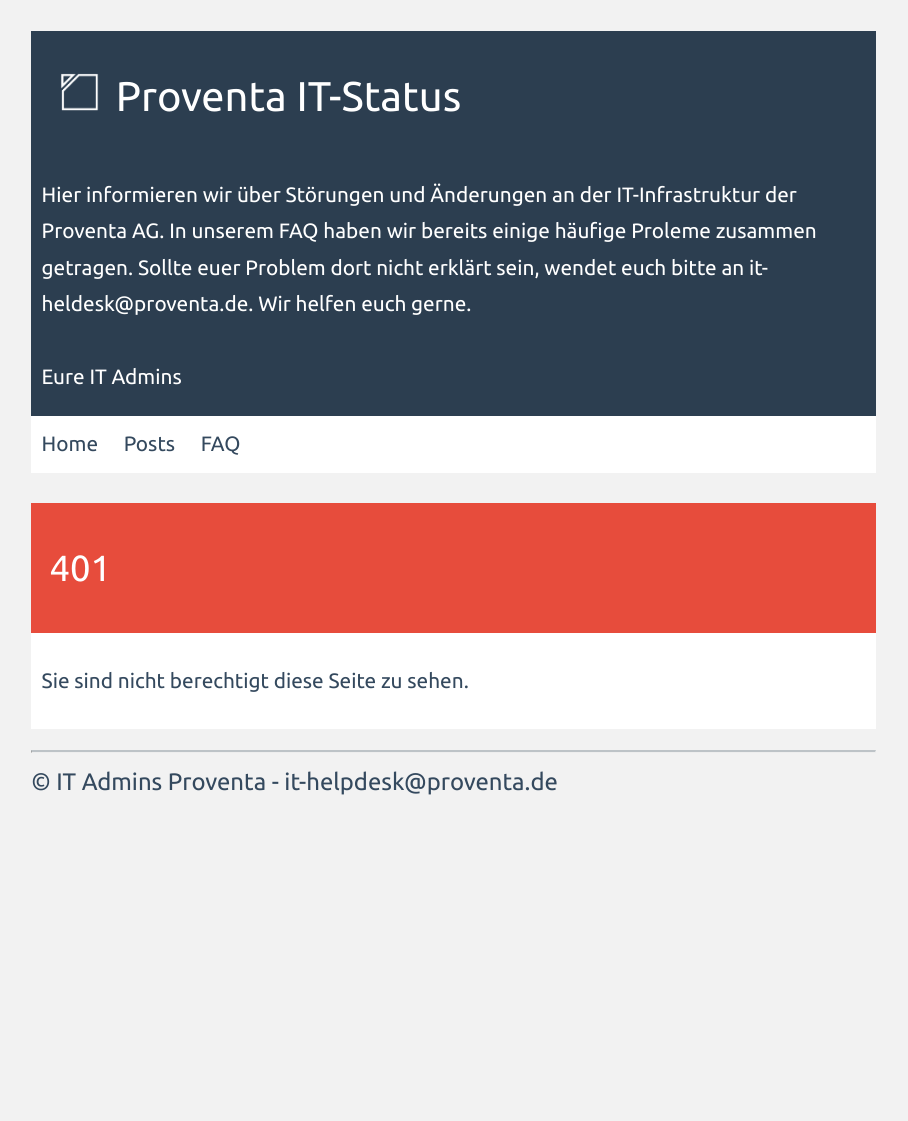
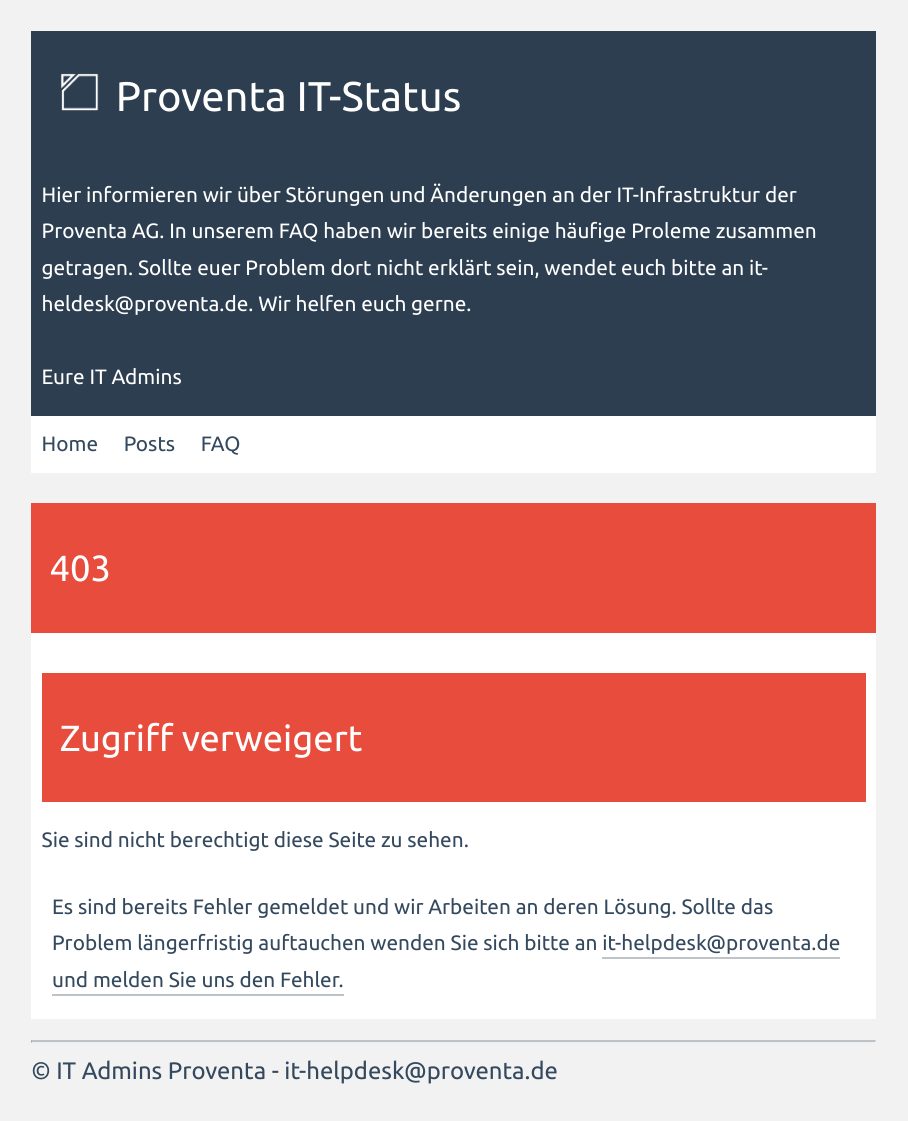
Before and after one commit to proventa/status, a Jekyll site: the page built from 401.html, in a window 1280 px wide. Shown: the whole page, without its empty margins (0-908 px from the left). Built offline with Jekyll 4.4.1, drawn with Linux system fonts in a browser that asks for light colours; before the commit the page ends 900 px from its top, so only the background shows below that.

Commit message:
automatic error detection on 403 and 500

```diff
--- a/401.html
+++ b/401.html
@@ -1,6 +1,18 @@
 ---
 layout: page
-title: 401
+title: 403
 ---
+<h2 class="title">Zugriff verweigert</h2>
+<p>Sie sind nicht berechtigt diese Seite zu sehen.</p>
 
-<p>Sie sind nicht berechtigt diese Seite zu sehen.</p>
+<article class="active">
+<div class="content">
+{% assign category_size = site.categories.active | size %}
+{% if category_size == 0 %}
+          Es sind zur Zeit noch keine Fehler gemeldet. Sollten Sie einen Fehler melden wollen wenden Sie sich bitte an <a href="mailto:{{site.email}}">{{site.email}}</>.
+{% else %}
+          Es sind bereits Fehler gemeldet und wir Arbeiten an deren Lösung. Sollte das Problem längerfristig auftauchen wenden Sie sich bitte an <a href="mailto:{{site.email}}">{{site.email}}</> und melden Sie uns den Fehler.
+{% endif %}
+
+</div>
+</article>
--- a/_layouts/default.html
+++ b/_layouts/default.html
@@ -3,7 +3,7 @@
   <head>
     <meta charset="utf-8">
     <meta http-equiv="X-UA-Compatible" content="IE=edge,chrome=1">
-    {% if page.url == "/404.html" %}
+    {% if page.url == "/404/" %}
         <meta http-equiv="refresh" content="5; url=/">
     {% endif %}
     <title>
```
Also changed, not shown: 500.html (+13 -1 lines), public_status.html (deleted, +0 -49 lines), 1 other file.
